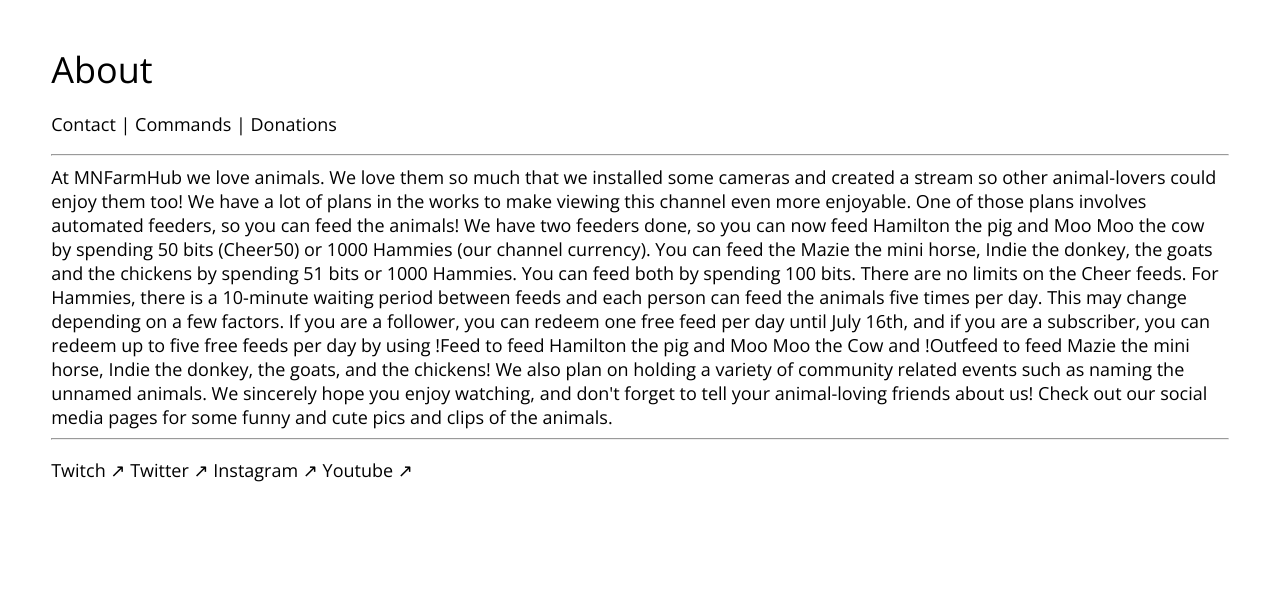
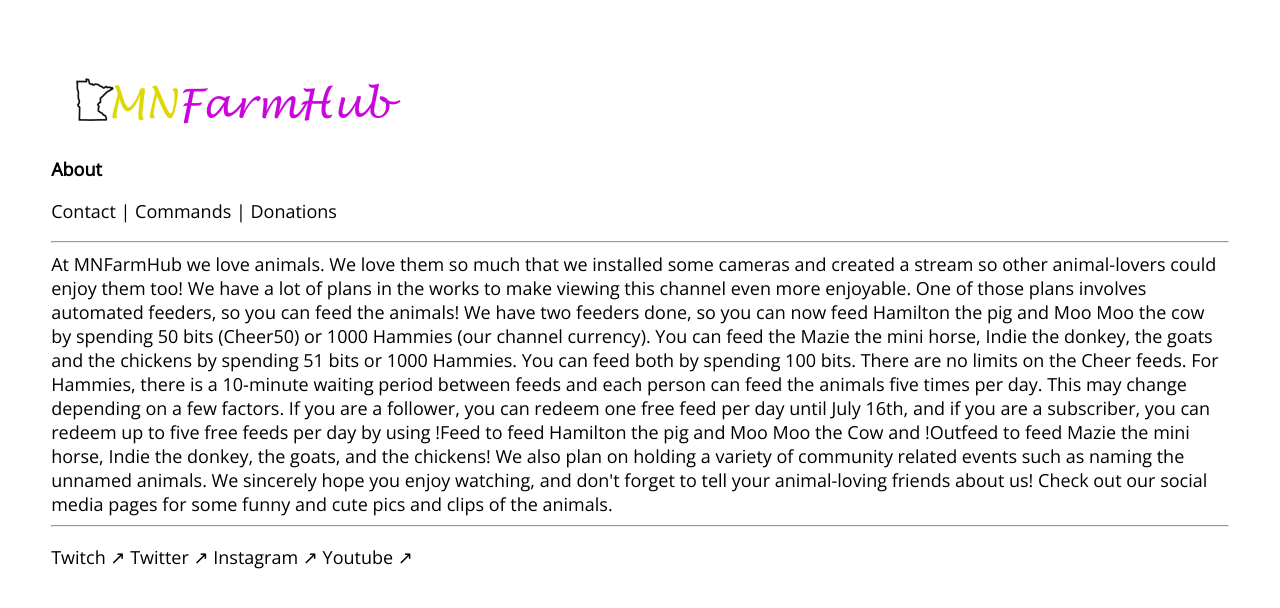
Before and after one commit to MNFarmHub/mnfarmhub.github.io, a Jekyll site: the page built from about.html, in a window 1280 px wide. Shown: the top 608 px of the page. Built offline with Jekyll 4.4.1, drawn with Linux system fonts in a browser that asks for light colours.

Commit message:
Update about.html

```diff
--- a/about.html
+++ b/about.html
@@ -1,9 +1,10 @@
 ---
 layout: page
-title: About
 ---
 <div id="maingrid">
 <div id="content">
+<p><img src="/images/logo.png" alt="Logo" /></p>
+<h2>About</h2>
 
 <p>
 <a href="index.html">Contact</a> |
```
